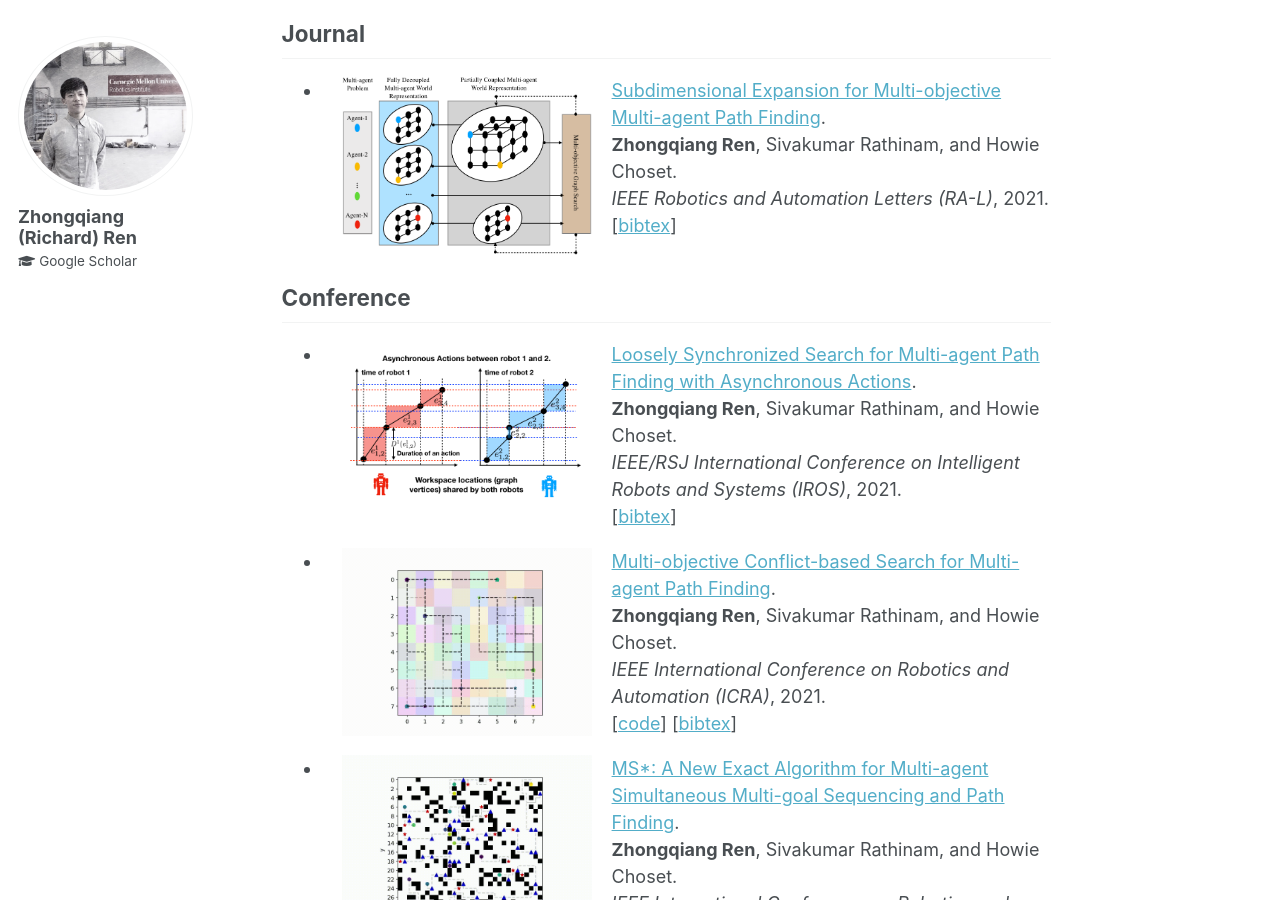
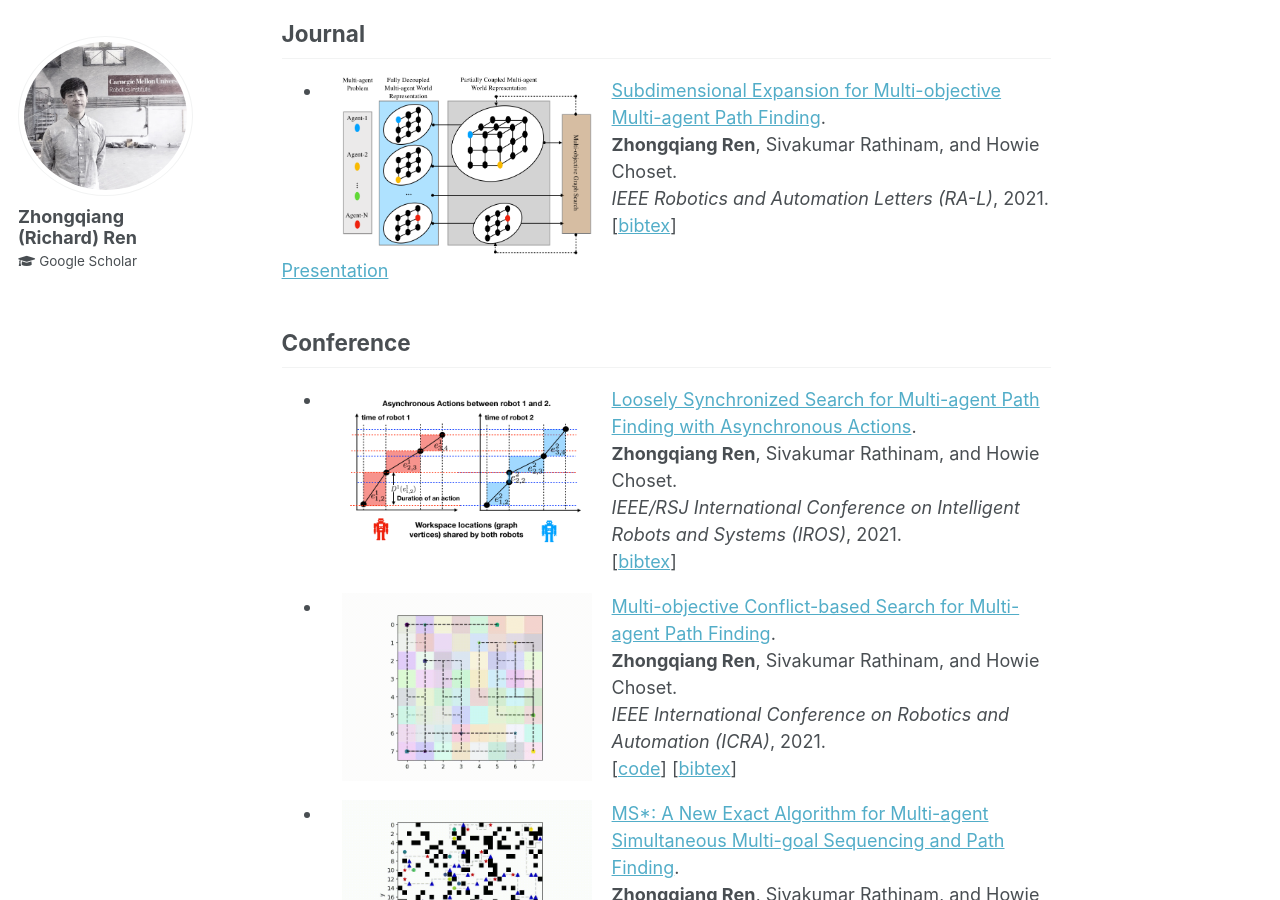
Before and after one commit to wonderren/wonderren.github.io, a Jekyll site: the page built from _pages/about.md, in a window 1280 px wide and 900 px high, scrolled down 830 px. Built offline with Jekyll 4.4.1, drawn with Linux system fonts in a browser that asks for light colours.

Commit message:
add presentation link

```diff
--- a/_pages/about.md
+++ b/_pages/about.md
@@ -70,6 +70,7 @@ Journal
   doi={10.1109/LRA.2021.3096744}
 }
 </pre></div>
+[Presentation](https://https://github.com/wonderren/wonderren.github.io/blob/master/files/talk_momstar_iros21_ral_crf.mp4)
 
 Conference
 ------
```
